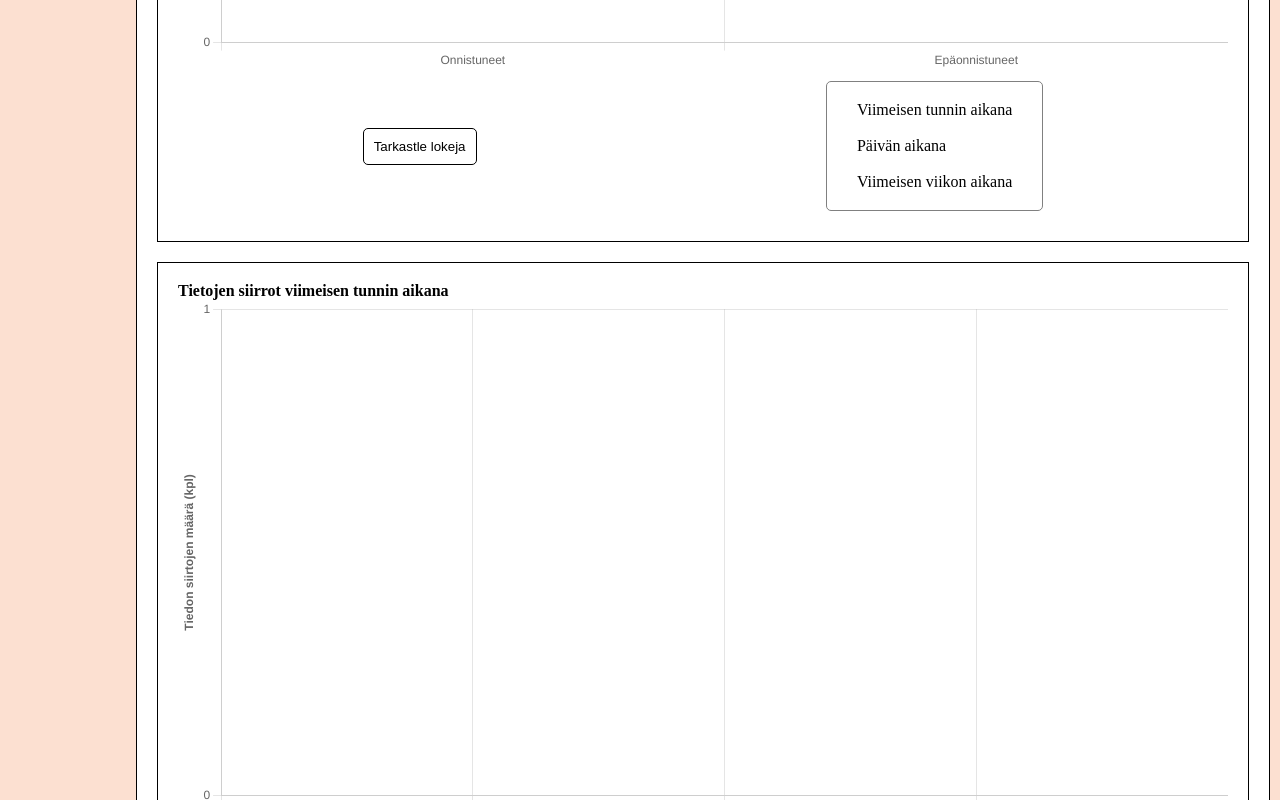
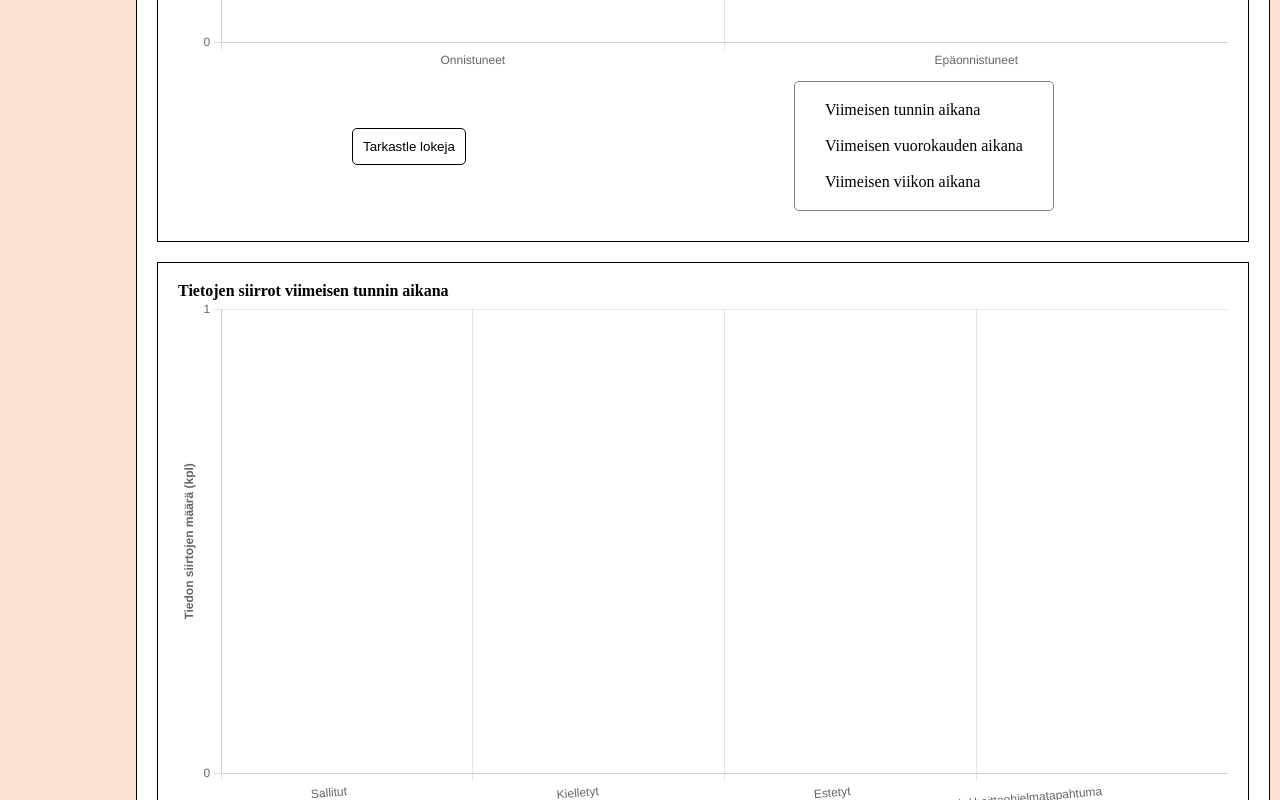
Before and after one commit to IsratJahan13/official_soc_dashboard, a React (Vite) app: page / in a window 1280 px wide. Shown: the part 720-1520 px from the top of the page. Built offline with nearby package versions, Linux system fonts and the light colour scheme; data requests are answered from the project's data file; a web font is replaced by a local one.

Commit message:
unusualDataTransfer component modified chart descriptions

```diff
--- a/db.json
+++ b/db.json
@@ -37,7 +37,7 @@
         "process_name": "C:\\Windows\\System32\\cmd.exe"
       },
       {
-        "timestamp": "2024-05-08T22:00:00",
+        "timestamp": "2024-05-08T21:00:00",
         "source_ip": "192.168.1.60",
         "username": "user8",
         "event_id": 4625,
@@ -46,7 +46,7 @@
         "process_name": "C:\\Windows\\System32\\cmd.exe"
       },
       {
-        "timestamp": "2024-05-08T22:19:00",
+        "timestamp": "2024-05-08T21:19:00",
         "source_ip": "192.168.1.70",
         "username": "user9",
         "event_id": 4625,
@@ -128,7 +128,7 @@
         "attack_traffic": null
       },
       {
-        "timestamp": "2024-05-08T22:40:00",
+        "timestamp": "2024-05-08T21:30:00",
         "source_ip": "203.0.113.100",
         "destination_ip": "192.168.1.10",
         "destination_port": 80,
@@ -138,7 +138,7 @@
         "attack_traffic": "High"
       },
       {
-        "timestamp": "2024-05-08T23:00:00",
+        "timestamp": "2024-05-08T21:00:00",
         "source_ip": "192.168.1.30",
         "destination_ip": "203.0.113.30",
         "destination_port": 443,
--- a/src/components/Filter.jsx
+++ b/src/components/Filter.jsx
@@ -21,7 +21,7 @@ const Filter = ({ selectedView, onSelect }) => {
               selectedView === "hour" ? "selected" : ""
             }`}
           >
-            Päivän aikana
+            Viimeisen vuorokauden aikana
           </button>
         </li>
         <li>
--- a/src/components/LogIns.jsx
+++ b/src/components/LogIns.jsx
@@ -166,7 +166,7 @@ const LogIns = () => {
         {selectedView === "hour"
           ? "viimeisen tunnin"
           : selectedView === "day"
-          ? "tämän päivän"
+          ? "viimeisen vuorokauden"
           : "viimeisen viikon"}{" "}
         aikana
       </h2>
--- a/src/components/UnusualDataTransfers.jsx
+++ b/src/components/UnusualDataTransfers.jsx
@@ -145,7 +145,12 @@ const UnusualDataTransfers = () => {
 
     // Prepare data object for the bar chart
     const chartData = {
-      labels: ["Sallitut", "Kielletyt", "Estetyt", "Haittaohjelmatapahtuma"],
+      labels: [
+        "Sallitut",
+        "Kielletyt",
+        "Estetyt",
+        "Korkea määrä siirtoja/ haittaohjelmatapahtuma",
+      ],
       datasets: [
         {
           label: "Tietojen siirrot",
@@ -197,7 +202,7 @@ const UnusualDataTransfers = () => {
         {selectedView === "hour"
           ? "viimeisen tunnin"
           : selectedView === "day"
-          ? "tämän päivän"
+          ? "viimeisen vuorokauden"
           : "viimeisen viikon"}{" "}
         aikana
       </h2>
```
